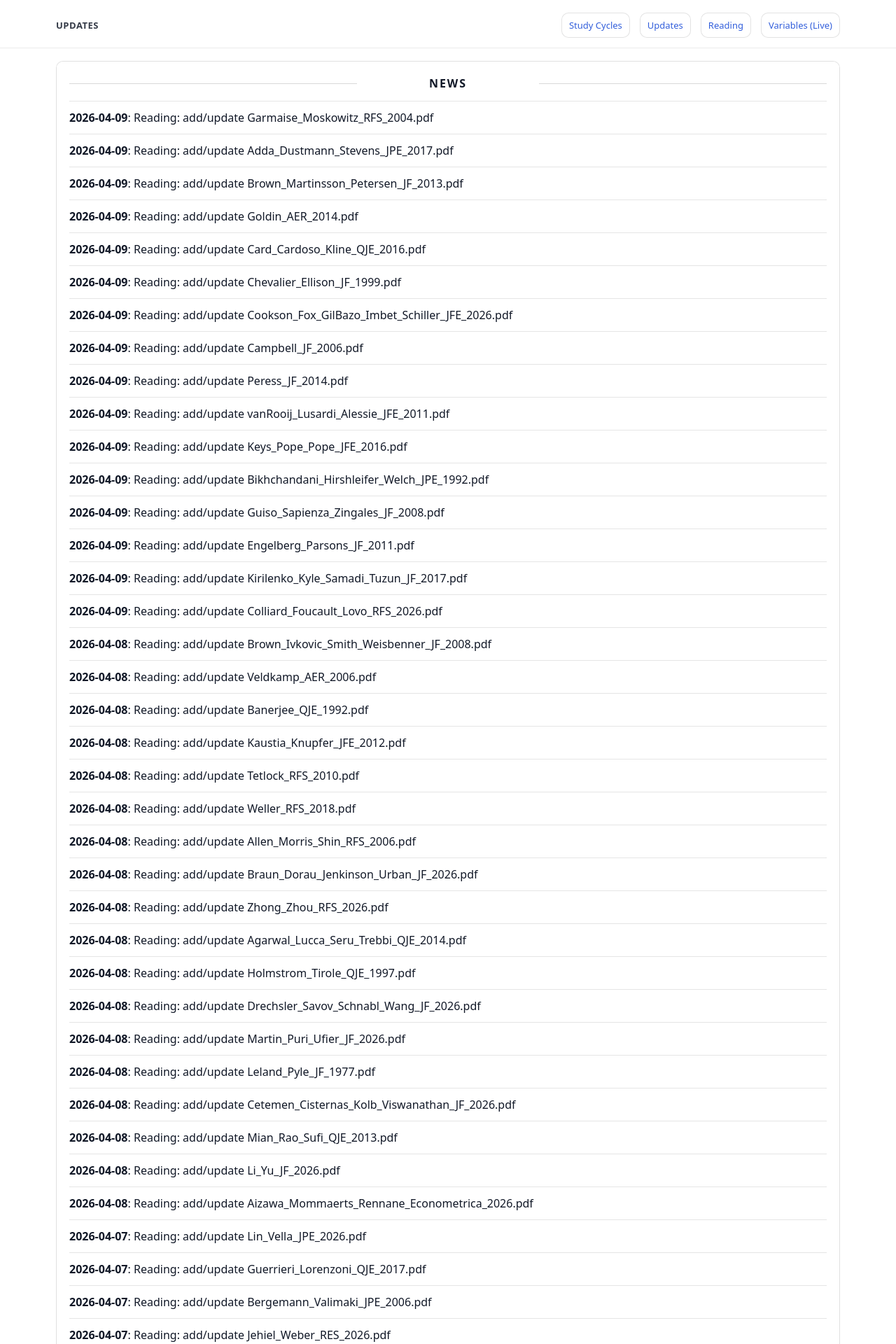
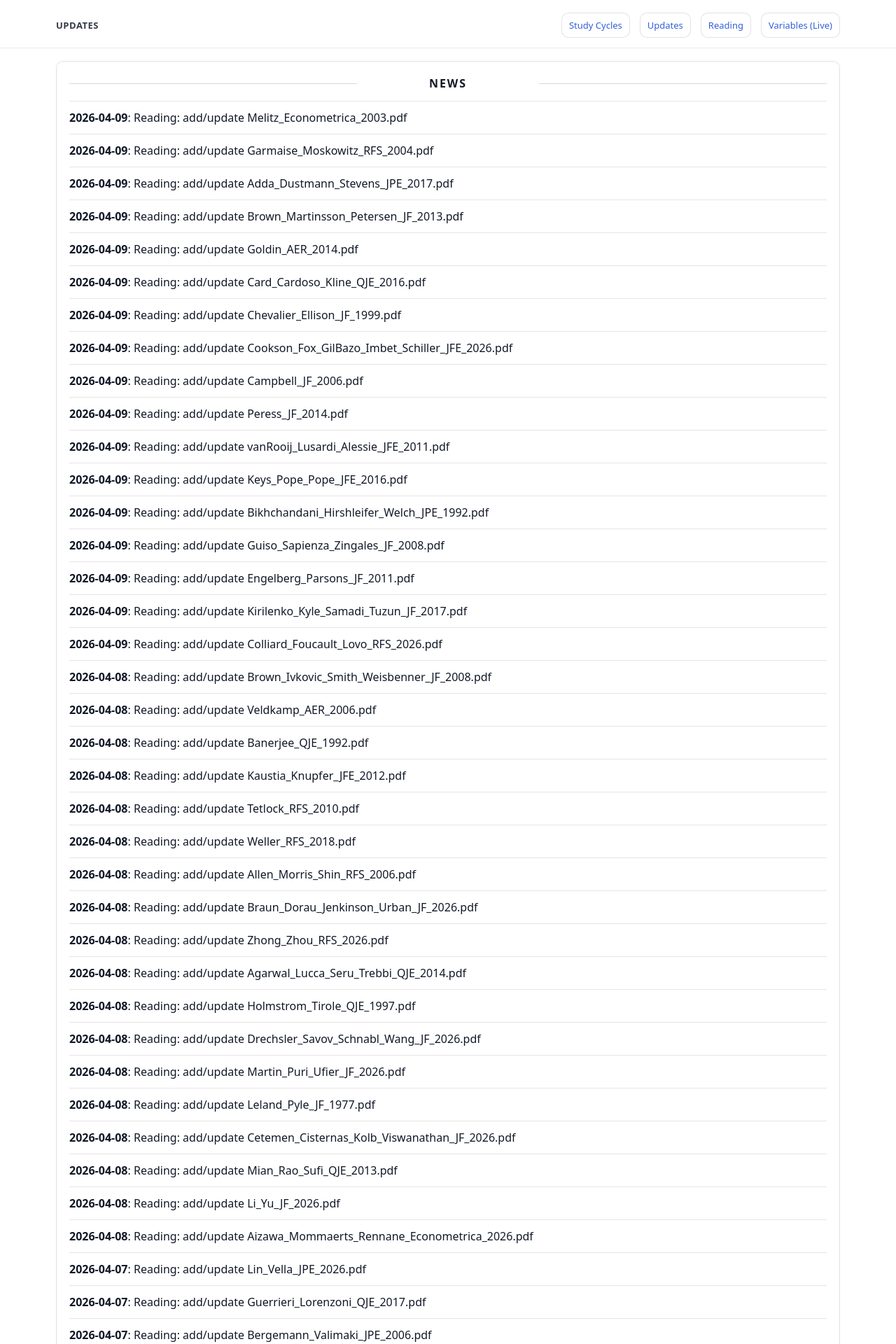
Before and after one commit to yaxinzn/study-archive, a Jekyll site: the page built from updates/index.md, in a window 1280 px wide. Shown: the top 1920 px of the page at 70% size. Built offline with Jekyll 4.4.1, drawn with Linux system fonts in a browser that asks for light colours; some of the changed text lies outside the part shown.

Commit message:
chore: update NEWS feed

```diff
--- a/_data/news.yml
+++ b/_data/news.yml
@@ -1,4 +1,7 @@
 # Auto-generated update history (sorted newest -> oldest). Do not edit manually.
+- ts: "1775730755"
+  date: "2026-04-09"
+  title: "Reading: add/update Melitz_Econometrica_2003.pdf"
 - ts: "1775730379"
   date: "2026-04-09"
   title: "Reading: add/update Garmaise_Moskowitz_RFS_2004.pdf"
```
